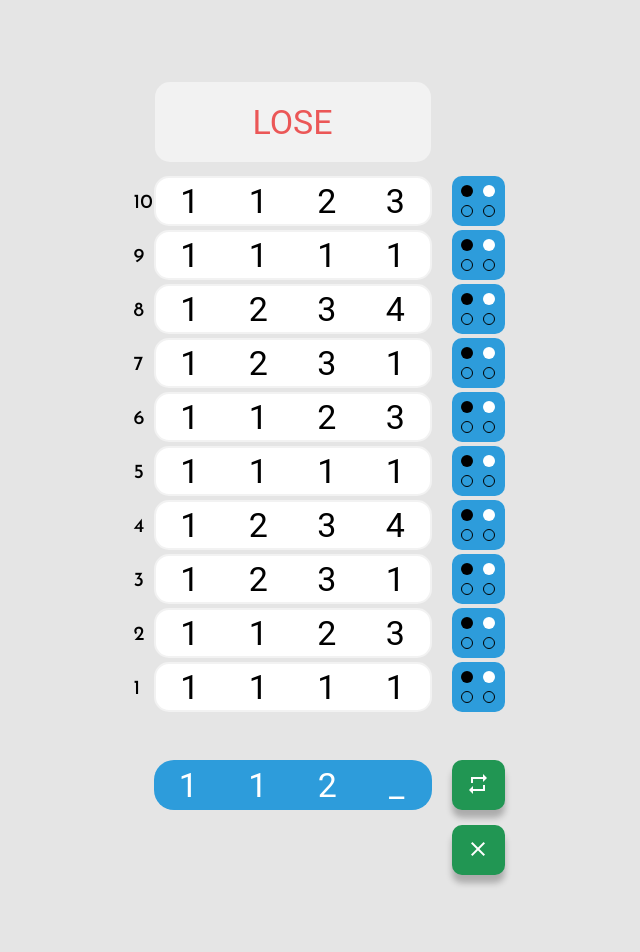
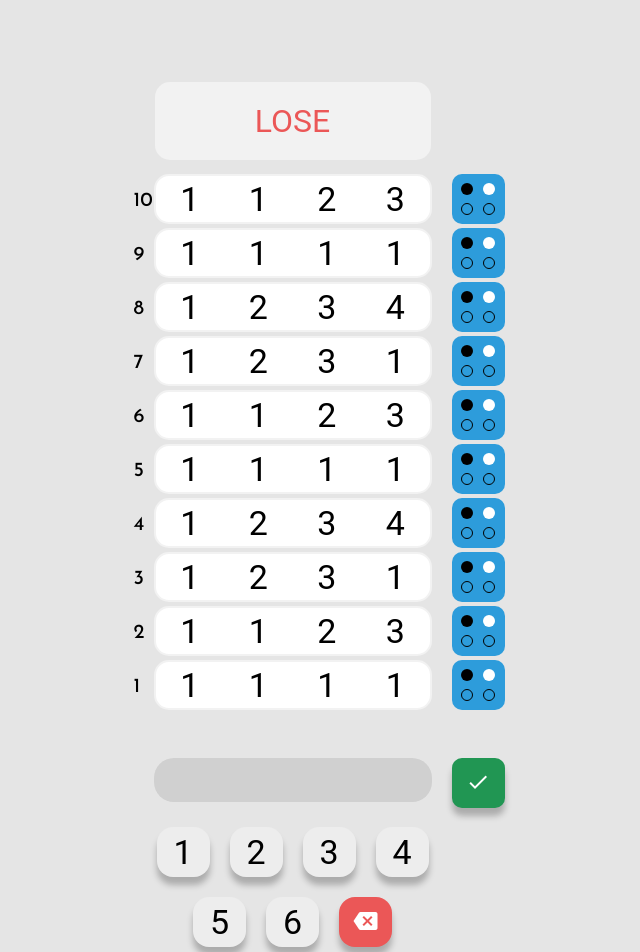
Before and after one commit to usuisora/mmcodebreaker, a React (Create React App) app: page / in a window 1280 px wide. Shown: the top 952 px of the page, without its empty margins (316-956 px from the left). Built offline with nearby package versions, Linux system fonts and the light colour scheme.

Commit message:
key typing added

```diff
--- a/src/components/Input.js
+++ b/src/components/Input.js
@@ -3,8 +3,8 @@
 import React from 'react'
 import Number from './Number'
 
-let secret = ['1','1','2','_',]
-const Input = ({disabled}) => {
+// let secret = ['1','1','2','']
+const Input = ({disabled,secret}) => {
 
     let classes = (disabled) ? 'input blue white-text' : 'input light-grey'
     return (
--- a/src/components/buttons/Key.js
+++ b/src/components/buttons/Key.js
@@ -1,13 +1,13 @@
 import React from 'react'
 
-const Key = ({val}) => {
-    let secret = []
-    let handleClick = () =>{
-        if(secret.length<4)
-                 secret.push(val)
-    }
+const Key = ({val,pushToSecret}) => {
+    // let secret = []
+    // let handleClick = () =>{
+    //     if(secret.length<4)
+    //              secret.push(val)
+    // }
     return (
-        <button className="button key" onClick={handleClick}>
+        <button className="button key" onClick={()=>pushToSecret(val)}>
                                               <div className="number">{val}</div>
                                        </button>
     )
--- a/src/containers/Keys.js
+++ b/src/containers/Keys.js
@@ -3,10 +3,10 @@ import Key from '../components/buttons/Key'
 import DeleteButton from '../components/buttons/DeleteButton'
 let keys  = [1,2,3,4,5,6]
 
-const Keys = () => {
+const Keys = ({pushToSecret}) => {
     return (
         <div className='keys'>
-            { keys.map((val, index) => <Key key ={val} val = {val}/> )}
+            { keys.map((val, index) => <Key key ={val} val = {val} pushToSecret={pushToSecret}/> )}
             <DeleteButton/>
         </div>
     )
--- a/src/containers/UI.js
+++ b/src/containers/UI.js
@@ -1,7 +1,7 @@
 import React from 'react'
 import NoSecretUI from './ui/NoSecretUI';
 import SecretUI from './ui/SecretUI';
-let game = true
+let game = null
 const UI = _ =>
         <div  className = 'container'>
            { game == null ?
--- a/src/containers/ui/NoSecretUI.js
+++ b/src/containers/ui/NoSecretUI.js
@@ -1,15 +1,37 @@
-import React from 'react'
+import React,{useState} from 'react'
 import Input from '../../components/Input'
 import Left from './Left'
 import Right from './Right'
 import Keys from '../Keys'
 import SubmitButton from '../../components/buttons/SubmitButton'
+
+const restrictEnter = () => console.log('restrict')
 const NoSecretUI = () => {
+        const [secret, setSecret] = useState([]);
+        const pushToSecret = val => {
+                if(secret.length < 4) {
+                        setSecret([...secret,val])
+
+                }
+                else{
+                        restrictEnter()
+                }
+        }
+
+        const getSecret = () =>{
+                if(secret.length < 4){
+                        let res = Array(4).fill('')
+                        secret.forEach((val, i)=> res[i] = val);
+                        return res
+                }
+                return secret
+
+        }
     return (
          <div className='ui'>
                         <Left>
-                                <Input/>
-                                <Keys/>
+                                <Input secret ={getSecret()}/>
+                                <Keys pushToSecret = {pushToSecret} />
                         </Left>
                         <Right>
                                <SubmitButton/>
--- a/src/index.css
+++ b/src/index.css
@@ -21,7 +21,7 @@ code {
   min-height: 100%;
   padding: 50px ;
   font-family: 'Roboto';
-  font-size: 34px;
+  font-size: 32px;
 
 }
 
@@ -171,6 +171,7 @@ margin-left: 10px;
   align-items: center;
   padding: 5px 0;
   margin: 0 10px;
+  min-height:34px;
 }
 
 .light-grey{
```
Also changed, not shown: 1 other file (tests, documents, lock files or other folders).
